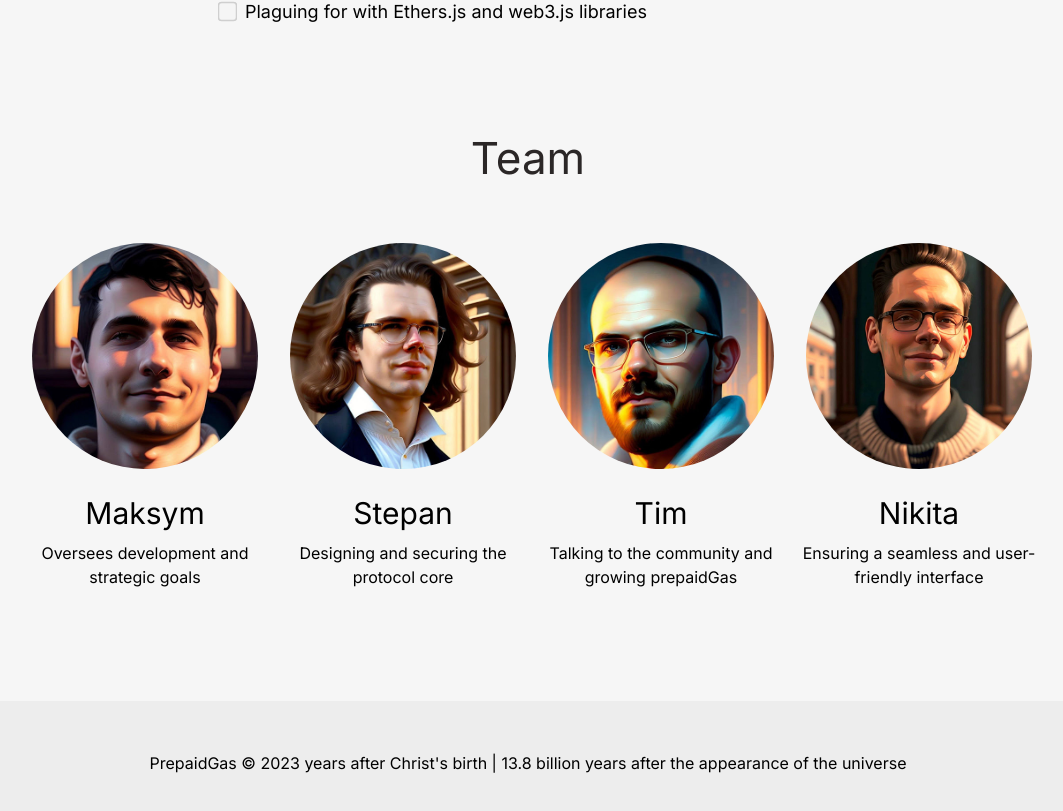
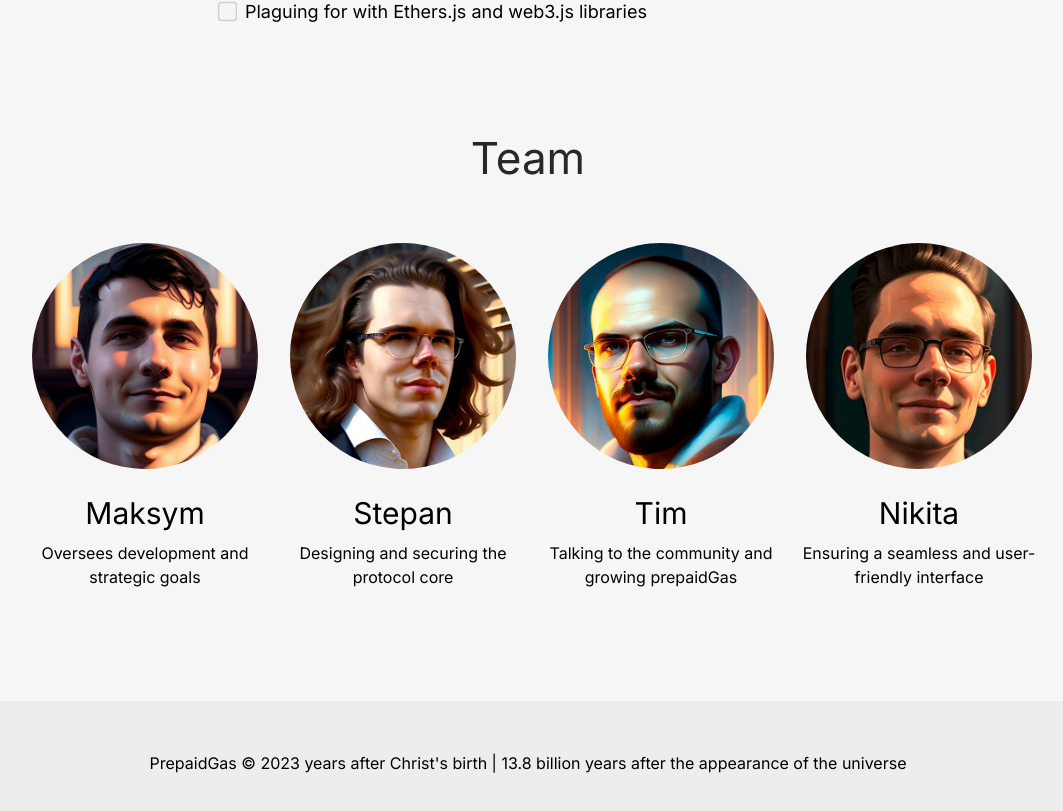
Before and after one commit to prepaidGas/prepaidgas.io, a Next.js app: page / in a window 1280 px wide. Shown: the part 3565-4376 px from the top of the page, without its empty margins (112-1175 px from the left). Built offline with nearby package versions, Linux system fonts and the light colour scheme.

Commit message:
profile pics fix

```diff
--- a/src/app/page.tsx
+++ b/src/app/page.tsx
@@ -89,7 +89,7 @@ const TeamMemberData: TeamMember[] = [
     name: "Stepan",
     about: "Designing and securing the protocol core",
     //profilePicName: "/images/profile/sekmak.jpeg",
-    profilePicName: "/images/profile/Stepan.jpg",
+    profilePicName: "/images/profile/Stepan_new.jpg",
     socials: [
       {
         name: "github",
@@ -124,7 +124,7 @@ const TeamMemberData: TeamMember[] = [
   {
     name: "Nikita",
     about: "Ensuring a seamless and user-friendly interface",
-    profilePicName: "/images/profile/Nikita.jpg",
+    profilePicName: "/images/profile/Nikita_new.jpg",
     socials: [
       {
         name: "github",
```
Also changed, not shown: public/images/profile/Nikita_new.jpg (added), public/images/profile/Stepan_new.jpg (added).
